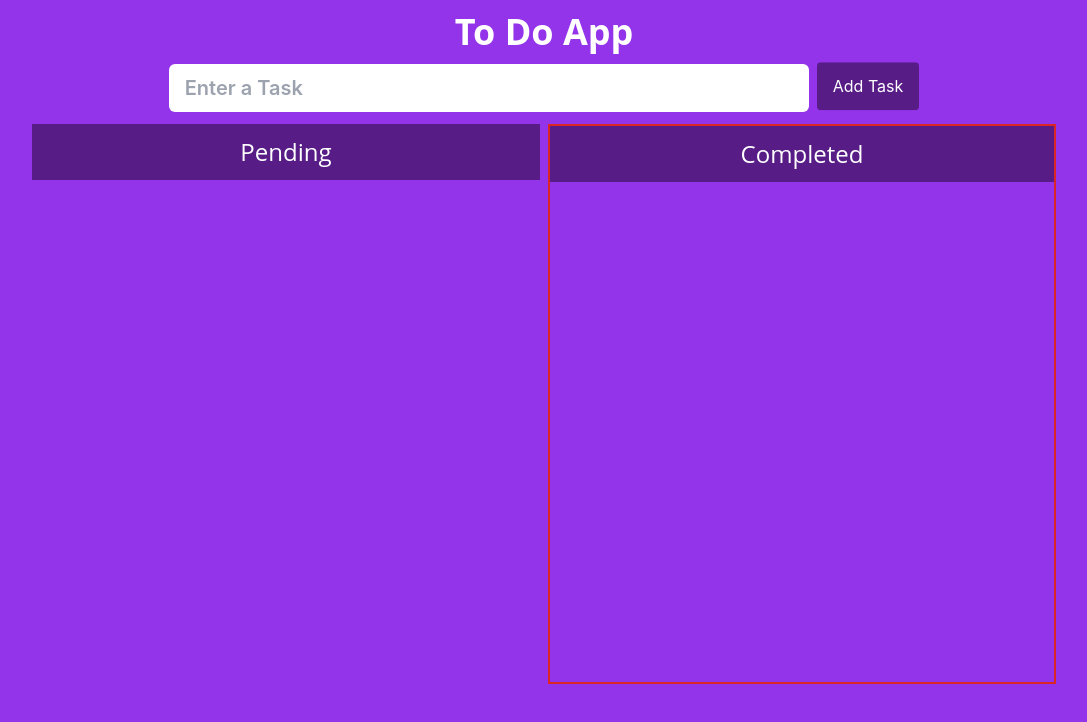
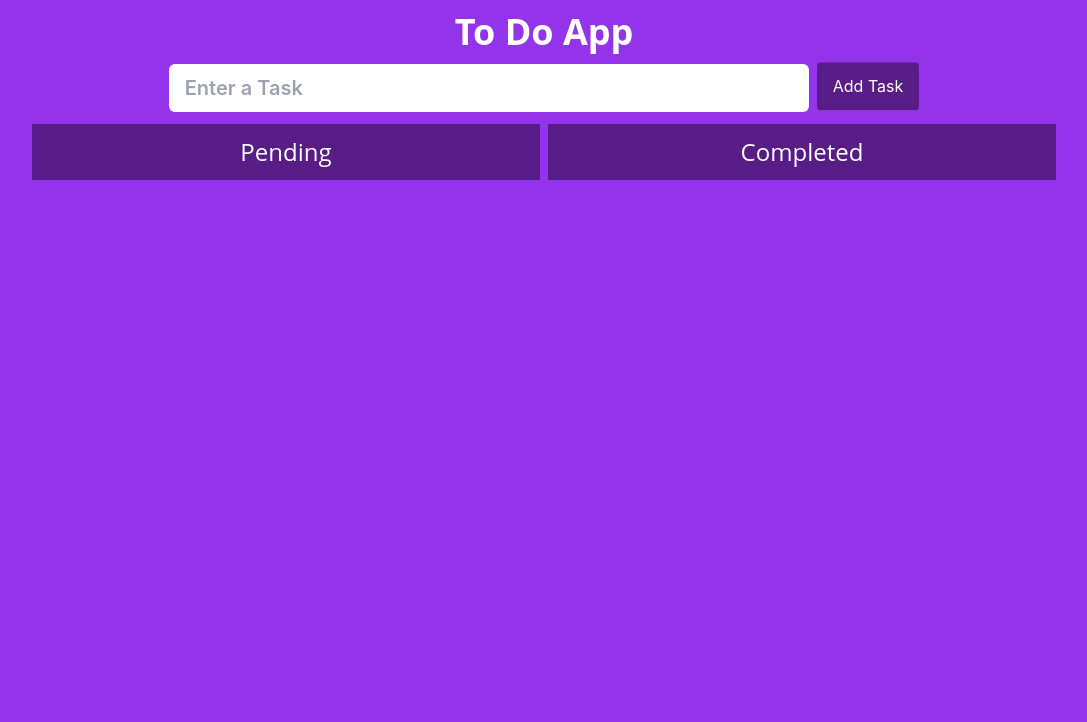
Before and after one commit to aqib123-jpg/react-typescript-todolist, a React (Create React App) app: page / in a window 1280 px wide. Shown: the top 722 px of the page, without its empty margins (96-1183 px from the left). Built offline with nearby package versions, Linux system fonts and the light colour scheme.

Commit message:
version problem with dnd

```diff
--- a/package.json
+++ b/package.json
@@ -3,11 +3,11 @@
   "version": "0.1.0",
   "private": true,
   "dependencies": {
+    "@hello-pangea/dnd": "^17.0.0",
     "@types/react": "^19.0.2",
     "cra-template-typescript": "1.2.0",
-    "react": "^19.0.0",
-    "react-dnd-html5-backend": "^16.0.1",
-    "react-dom": "^19.0.0",
+    "react": "^18.0.0",
+    "react-dom": "^18.0.0",
     "react-icons": "^5.4.0",
     "react-scripts": "5.0.1",
     "reactflow": "^11.11.4",
--- a/src/components/OnGoing.tsx
+++ b/src/components/OnGoing.tsx
@@ -1,15 +1,133 @@
+// import React from 'react';
+// import { FaTrashAlt, FaCheck } from 'react-icons/fa';
+// import { useAppContext } from '../AppContext.tsx';
+
+// const OnGoing: React.FC = () => {
+//     const { arr, updateArr, completedArr, updateCompletedArr } = useAppContext();
+//     const deleteTask = (index: number): void => {
+//         // updateArr(arr.filter((value) => data !== value));
+//         const updatedArr = [...arr];
+//         updatedArr.splice(index, 1);
+//         updateArr(updatedArr);
+//     };
+//     const finishTask = (index: number): void => {
+//       const task = arr[index];
+//       updateCompletedArr([...completedArr, task]);
+//       const updatedArr = [...arr];
+//       updatedArr.splice(index, 1);
+//       updateArr(updatedArr);
+//     };
+//     const deleteTaskCompleted = (index:number): void => {
+//         const updatedArr = [...completedArr];
+//         updatedArr.splice(index, 1);
+//         updateCompletedArr(updatedArr);
+//     };
+//     const draggingStart = (e: React.DragEvent<HTMLDivElement>, index: number) => {
+//       e.dataTransfer.setData('taskIndex', index.toString());
+//     };
+//     const dropOver = (e: React.DragEvent<HTMLDivElement>) => {
+//         e.preventDefault();
+//         const taskIndex = e.dataTransfer.getData('taskIndex');
+//         if (taskIndex) {
+//             const index = parseInt(taskIndex, 10);
+//             const task = arr[index];
+//             updateCompletedArr([...completedArr, task]);
+//             const updatedArr = [...arr];
+//             updatedArr.splice(index, 1);
+//             updateArr(updatedArr);
+//         } else {
+//             alert('No task data found on drop');
+//         }
+//     };
+
+//     const dragOver = (e: React.DragEvent<HTMLDivElement>) => {
+//         e.preventDefault();
+//         console.log('Drag over - default prevented');
+//     };
+//     return (
+//         <div className="flex w-[100vw] justify-center my-3">
+//             <div className="w-[80vw] grid md:grid-cols-2 grid-cols-1 gap-2">
+//                 <div>
+//                   <h1 className="bg-[#581c87] py-3 text-center text-2xl font-body">Pending</h1>
+//                   {arr.map((data, index) => (
+//                       <h1
+//                           key={index}
+//                           className="bg-[#7e22ce]  my-2 h-12 flex items-center px-2 cursor-grab"
+//                           draggable
+//                           onDragStart={(e) => draggingStart(e, index)}
+//                       >
+//                           <span className="font-handwriting break-words overflow-hidden w-3/4 text-xl">
+//                               {data}
+//                           </span>
+//                           <div className="flex justify-between w-1/4 text-2xl">
+//                               <button
+//                                   className="hover:scale-110 hover:text-red-500"
+//                                   // onClick={() => deleteTask(data)}
+//                                   onClick={() => deleteTask(index)}
+//                               >
+//                                   <FaTrashAlt />
+//                               </button>
+//                               <button
+//                                   className="hover:scale-110 hover:text-green-500"
+//                                   onClick={() => finishTask(index)}
+//                               >
+//                                   <FaCheck />
+//                               </button>
+//                           </div>
+//                       </h1>
+//                   ))}
+//               </div>
+//               <div onDragOver={(e) => dragOver(e)} onDrop={(e) => dropOver(e)} className="min-h-[70vh] border-2 border-red-600">
+//                   <h1 className="bg-[#581c87] py-3 text-center text-2xl font-body">Completed</h1>
+//                   {completedArr.map((data, index) => (
+//                       <h1 key={index} className="bg-[#7e22ce]  my-2 h-12 flex items-center px-2">
+//                           <span className="font-handwriting break-words overflow-hidden w-4/5">
+//                               {data}
+//                           </span>
+//                           <div className="flex justify-center w-1/5 text-2xl">
+//                               <button className="hover:scale-110 hover:text-red-500" onClick={() => deleteTaskCompleted(index)}>
+//                                   <FaTrashAlt />
+//                               </button>
+//                           </div>
+//                       </h1>
+//                   ))}
+//               </div>
+
+//             </div>
+//         </div>
+//     );
+// };
+
+// export default OnGoing;
+
+
+
+
 import React from 'react';
 import { FaTrashAlt, FaCheck } from 'react-icons/fa';
 import { useAppContext } from '../AppContext.tsx';
+import { DragDropContext, Droppable, Draggable } from '@hello-pangea/dnd';
+
+
+// Helper function to reorder the list after dragging
+const reorder = (list: any[], startIndex: number, endIndex: number) => {
+  const result = Array.from(list);
+  const [removed] = result.splice(startIndex, 1);
+  result.splice(endIndex, 0, removed);
+  return result;
+};
 
 const OnGoing: React.FC = () => {
   const { arr, updateArr, completedArr, updateCompletedArr } = useAppContext();
+
+  // Handle task deletion
   const deleteTask = (index: number): void => {
-        // updateArr(arr.filter((value) => data !== value));
     const updatedArr = [...arr];
     updatedArr.splice(index, 1);
     updateArr(updatedArr);
   };
+
+  // Handle task completion
   const finishTask = (index: number): void => {
     const task = arr[index];
     updateCompletedArr([...completedArr, task]);
@@ -17,44 +135,57 @@ const OnGoing: React.FC = () => {
     updatedArr.splice(index, 1);
     updateArr(updatedArr);
   };
-    const deleteTaskCompleted = (index:number): void => {
+
+  // Handle task deletion from completed list
+  const deleteTaskCompleted = (index: number): void => {
     const updatedArr = [...completedArr];
     updatedArr.splice(index, 1);
     updateCompletedArr(updatedArr);
   };
-    const draggingStart = (e: React.DragEvent<HTMLDivElement>, index: number) => {
-      e.dataTransfer.setData('taskIndex', index.toString());
-    };
-    const dropOver = (e: React.DragEvent<HTMLDivElement>) => {
-        e.preventDefault();
-        const taskIndex = e.dataTransfer.getData('taskIndex');
-        if (taskIndex) {
-            const index = parseInt(taskIndex, 10);
-            const task = arr[index];
-            updateCompletedArr([...completedArr, task]);
-            const updatedArr = [...arr];
-            updatedArr.splice(index, 1);
+
+  // Handle drag and drop event for Pending tasks
+  const onDragEnd = (result: any) => {
+    const { destination, source } = result;
+
+    // If dropped outside the list or there's no destination
+    if (!destination) {
+      return;
+    }
+
+    // Handle moving within the same list (Pending)
+    if (destination.droppableId === source.droppableId) {
+      const updatedArr = reorder(arr, source.index, destination.index);
       updateArr(updatedArr);
     } else {
-            alert('No task data found on drop');
+      // Handle moving from Pending to Completed
+      const updatedArr = Array.from(arr);
+      const [removed] = updatedArr.splice(source.index, 1);
+      updateArr(updatedArr);
+      updateCompletedArr([...completedArr, removed]);
     }
   };
 
-    const dragOver = (e: React.DragEvent<HTMLDivElement>) => {
-        e.preventDefault();
-        console.log('Drag over - default prevented');
-    };
   return (
     <div className="flex w-[100vw] justify-center my-3">
       <div className="w-[80vw] grid md:grid-cols-2 grid-cols-1 gap-2">
-                <div>
+        {/* Pending Tasks */}
+        <DragDropContext onDragEnd={onDragEnd}>
+          <Droppable droppableId="pending" direction="vertical">
+            {(provided) => (
+              <div
+                ref={provided.innerRef}
+                {...provided.droppableProps}
+                // className="border-2 border-red-600"
+              >
                 <h1 className="bg-[#581c87] py-3 text-center text-2xl font-body">Pending</h1>
                 {arr.map((data, index) => (
-                      <h1
-                          key={index}
-                          className="bg-[#7e22ce]  my-2 h-12 flex items-center px-2 cursor-grab"
-                          draggable
-                          onDragStart={(e) => draggingStart(e, index)}
+                  <Draggable key={index} draggableId={data} index={index}>
+                    {(provided) => (
+                      <div
+                        className="bg-[#7e22ce] my-2 h-12 flex items-center px-2 cursor-grab"
+                        ref={provided.innerRef}
+                        {...provided.draggableProps}
+                        {...provided.dragHandleProps}
                       >
                         <span className="font-handwriting break-words overflow-hidden w-3/4 text-xl">
                           {data}
@@ -62,7 +193,6 @@ const OnGoing: React.FC = () => {
                         <div className="flex justify-between w-1/4 text-2xl">
                           <button
                             className="hover:scale-110 hover:text-red-500"
-                                  // onClick={() => deleteTask(data)}
                             onClick={() => deleteTask(index)}
                           >
                             <FaTrashAlt />
@@ -74,25 +204,47 @@ const OnGoing: React.FC = () => {
                             <FaCheck />
                           </button>
                         </div>
-                      </h1>
+                      </div>
+                    )}
+                  </Draggable>
                 ))}
+                {provided.placeholder}
               </div>
-              <div onDragOver={(e) => dragOver(e)} onDrop={(e) => dropOver(e)} className="min-h-[70vh] border-2 border-red-600">
+            )}
+          </Droppable>
+
+          {/* Completed Tasks */}
+          <Droppable droppableId="completed" direction="vertical">
+            {(provided) => (
+              <div
+                ref={provided.innerRef}
+                {...provided.droppableProps}
+                className="min-h-[70vh]"
+              >
                 <h1 className="bg-[#581c87] py-3 text-center text-2xl font-body">Completed</h1>
                 {completedArr.map((data, index) => (
-                      <h1 key={index} className="bg-[#7e22ce]  my-2 h-12 flex items-center px-2">
+                  <div
+                    key={index}
+                    className="bg-[#7e22ce] my-2 h-12 flex items-center px-2"
+                  >
                     <span className="font-handwriting break-words overflow-hidden w-4/5">
                       {data}
                     </span>
                     <div className="flex justify-center w-1/5 text-2xl">
-                              <button className="hover:scale-110 hover:text-red-500" onClick={() => deleteTaskCompleted(index)}>
+                      <button
+                        className="hover:scale-110 hover:text-red-500"
+                        onClick={() => deleteTaskCompleted(index)}
+                      >
                         <FaTrashAlt />
                       </button>
                     </div>
-                      </h1>
+                  </div>
                 ))}
+                {provided.placeholder}
               </div>
-
+            )}
+          </Droppable>
+        </DragDropContext>
       </div>
     </div>
   );
```
Also changed, not shown: 1 other file (tests, documents, lock files or other folders). Lines whose indentation alone changed are shown as unchanged.
